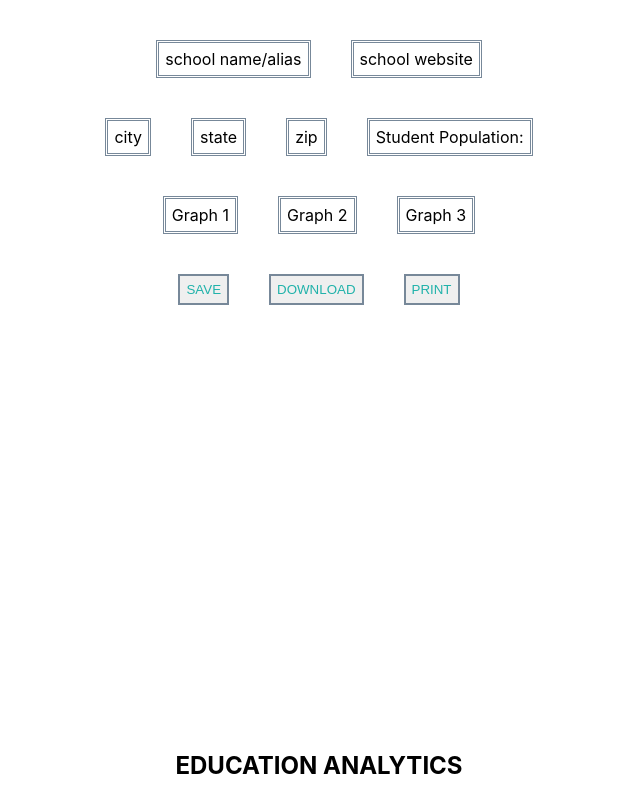
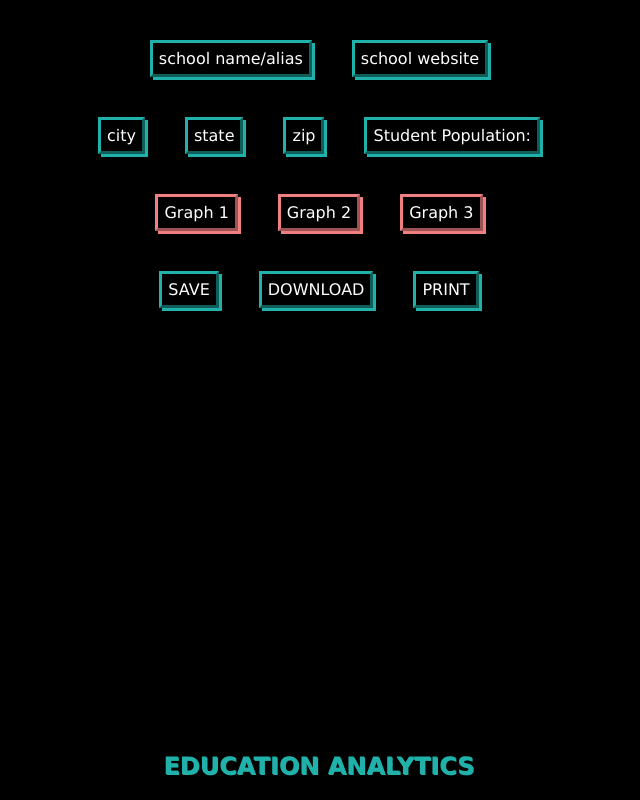
Before and after one commit to shelbygluck/education_analytics, a React (Create React App) app: page / in a window 1280 px wide. Shown: the whole page, without its empty margins (321-961 px from the left). Built offline with nearby package versions, Linux system fonts and the light colour scheme.

Commit message:
basic color scheme applied

```diff
--- a/src/App.js
+++ b/src/App.js
@@ -32,9 +32,9 @@ class App extends Component {
             <p className="large">Graph 3</p>
           </segment>
           <segment>
-            <button onClick={() => {alert('save')}} className="button">SAVE</button>
-            <button onClick={() => {alert('download')}} className="button">DOWNLOAD</button>
-            <button onClick={() => {alert('print')}} className="button" >PRINT</button>
+            <p onClick={() => {alert('save')}} className="button">SAVE</p>
+            <p onClick={() => {alert('download')}} className="button">DOWNLOAD</p>
+            <p onClick={() => {alert('print')}} className="button" >PRINT</p>
             </segment>
       </div>
       <h2 id="bottomLogo">EDUCATION ANALYTICS</h2>
--- a/src/index.css
+++ b/src/index.css
@@ -1,10 +1,10 @@
 body {
   margin: 0;
-  font-family: -apple-system, BlinkMacSystemFont, 'Segoe UI', 'Roboto', 'Oxygen',
-    'Ubuntu', 'Cantarell', 'Fira Sans', 'Droid Sans', 'Helvetica Neue',
-    sans-serif;
+  font-family: Verdana, Geneva, Tahoma, sans-serif;
   -webkit-font-smoothing: antialiased;
   -moz-osx-font-smoothing: grayscale;
+  color: white;
+  background-color: black;
 }
 
 code {
@@ -17,6 +17,7 @@ code {
   flex-direction: column;
   align-items: center;
 }
+
 #bottomLogo {
   position: fixed;
   bottom: 0;
@@ -40,30 +41,38 @@ segment {
   display: flex;
   margin: 20px;
   padding: 6px;
-  border-style: double;
+  border-style: outset;
+  box-shadow: 3px 3px lightseagreen;
   flex-grow: 1;
-  border-color: lightslategray;
+  border-color: lightseagreen;
 }
 
 .large {
   display: flex;
   margin: 20px;
   padding: 6px;
-  border-style: double;
+  border-style: outset;
+  box-shadow: 3px 3px lightcoral;
   flex-grow: 3;
-  border-color: lightslategray;
+  border-color: lightcoral;
 }
 
 .button {
-  color: lightseagreen;
+  color: white;
   display: flex;
   margin: 20px;
   padding: 6px;
-  border-style: double;
+  border-style: outset;
+  box-shadow: 3px 3px lightseagreen;
   flex-grow: 1;
-  border-color: lightslategray;
+  border-color: lightseagreen;
 }
 
 .button:hover {
   color: lightcoral;
 }
+
+h2 {
+  color: lightseagreen;
+  text-shadow: 1px 1px;
+}
```
